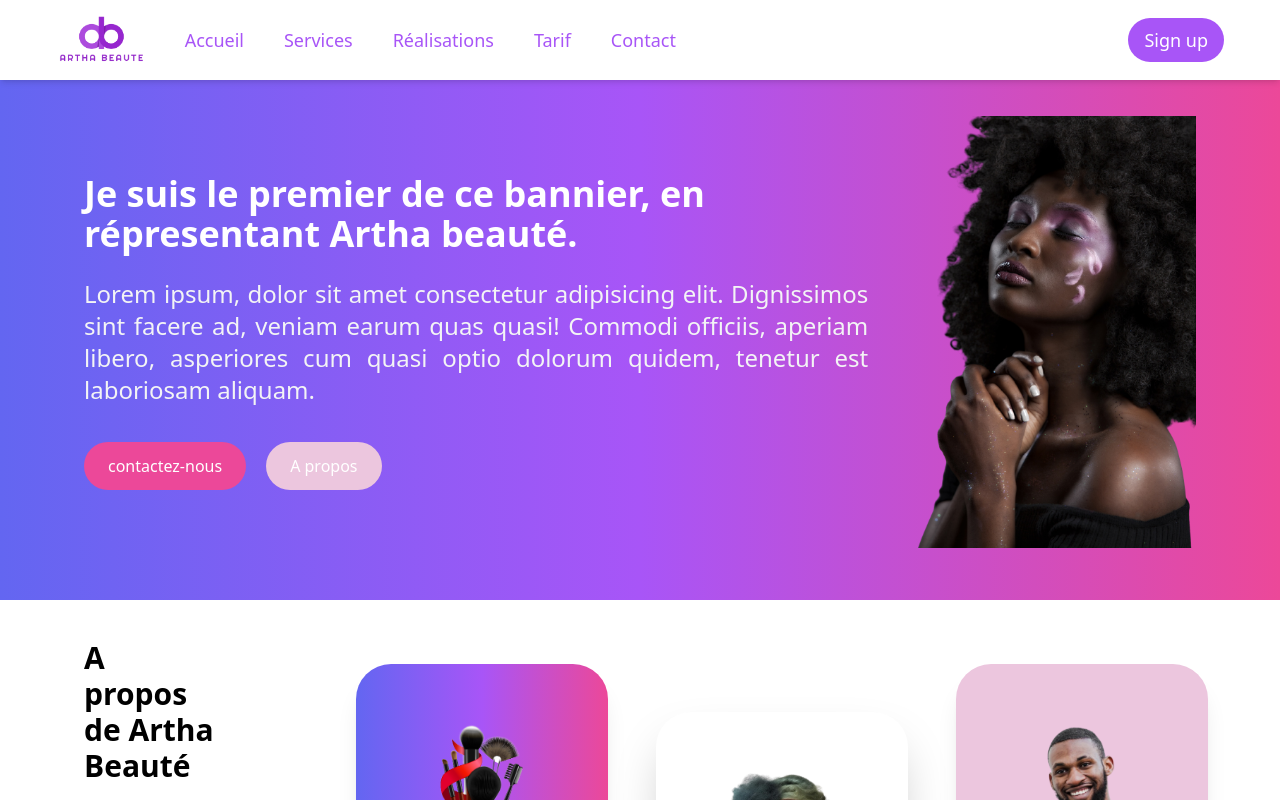
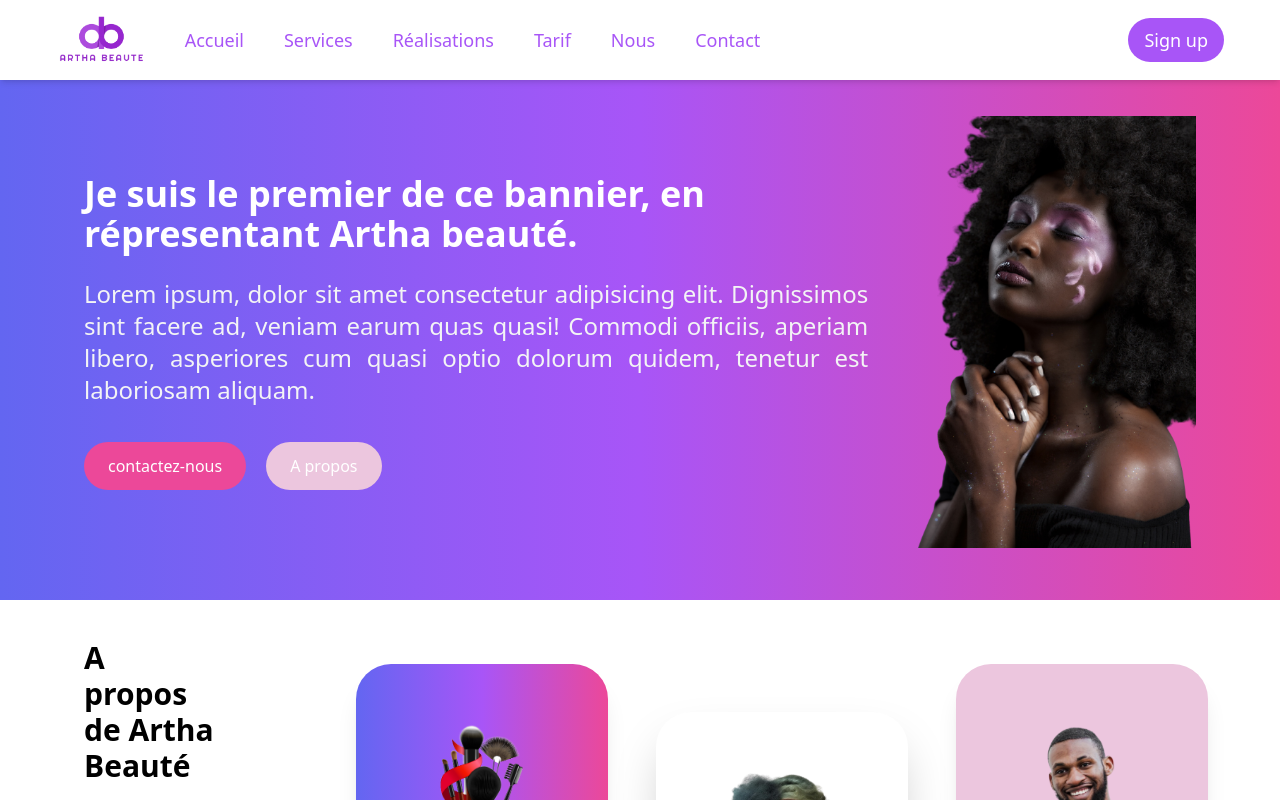
Before and after one commit to rovertnet/agence_beauty, a React (Vite) app in the folder user_agence/: page / in a window 1280 px wide. Shown: the top 800 px of the page. Built offline with nearby package versions, Linux system fonts and the light colour scheme.

Commit message:
Ajout d'une librarie

```diff
--- a/user_agence/package.json
+++ b/user_agence/package.json
@@ -24,6 +24,7 @@
     "eslint-plugin-react-refresh": "^0.4.3",
     "postcss": "^8.4.31",
     "react-icons": "^4.11.0",
+    "react-scroll": "^1.9.0",
     "tailwindcss": "^3.3.5",
     "vite": "^4.4.5"
   }
--- a/user_agence/src/composants/About.jsx
+++ b/user_agence/src/composants/About.jsx
@@ -3,7 +3,7 @@
 function About() {
   return (
     <>
-      <div className=" my-10 md:mx-14 px-4 max-w-screen-2xl mx-auto">
+      <div className=" my-10 md:mx-14 px-4 max-w-screen-2xl mx-auto" id="about">
         <div className=" flex flex-col lg:flex-row justify-between items-start">
           <div className=" lg:w-1/4 px-3">
             <h3 className=" text-3xl text-black font-bold lg:w-1/2 mb-3">
--- a/user_agence/src/composants/Gallery.jsx
+++ b/user_agence/src/composants/Gallery.jsx
@@ -10,18 +10,10 @@ function Gallery() {
       "https://tecdn.b-cdn.net/img/Photos/Horizontal/Nature/4-col/img%20(6).webp",
       "https://tecdn.b-cdn.net/img/Photos/Horizontal/Nature/4-col/img%20(7).webp",
       "https://tecdn.b-cdn.net/img/Photos/Horizontal/Nature/4-col/img%20(8).webp",
-      "https://tecdn.b-cdn.net/img/Photos/Horizontal/Nature/4-col/img%20(9).webp",
-      "https://tecdn.b-cdn.net/img/Photos/Horizontal/Nature/4-col/img%20(10).webp",
-      "https://tecdn.b-cdn.net/img/Photos/Horizontal/Nature/4-col/img%20(11).webp",
-      "https://tecdn.b-cdn.net/img/Photos/Horizontal/Nature/4-col/img%20(12).webp",
-      "https://tecdn.b-cdn.net/img/Photos/Horizontal/Nature/4-col/img%20(13).webp",
-      "https://tecdn.b-cdn.net/img/Photos/Horizontal/Nature/4-col/img%20(14).webp",
-      "https://tecdn.b-cdn.net/img/Photos/Horizontal/Nature/4-col/img%20(15).webp",
-      "https://tecdn.b-cdn.net/img/Photos/Horizontal/Nature/4-col/img%20(15).webp",
     ];
   return (
     <>
-      <div className=" container mx-auto px-5 py-2 md:px-14">
+      <div className=" container mx-auto px-5 py-2 md:px-14" id="realisation">
         <h2 className="md:text-4xl text-center text-3xl mb-10 font-extrabold leading-normal my-6">
           Nos réalisations <br />
           <span className="font-normal text-base mb-0">
--- a/user_agence/src/composants/Home.jsx
+++ b/user_agence/src/composants/Home.jsx
@@ -2,7 +2,7 @@
 function Home() {
   return (
     <>
-      <div className=" md:px-12 p-4 max-w-screen-2xl mx-auto pt-20 bg-gradient-to-r from-indigo-500 via-purple-500 to-pink-500 ...">
+      <div className=" md:px-12 p-4 max-w-screen-2xl mx-auto pt-20 bg-gradient-to-r from-indigo-500 via-purple-500 to-pink-500 ..." id="accueil">
         <div className=" md:p-9 px-4 py-9">
           <div className=" flex flex-col md:flex-row-reverse justify-between items-center gap-10">
             {/* image */}
--- a/user_agence/src/composants/Navbar.jsx
+++ b/user_agence/src/composants/Navbar.jsx
@@ -1,6 +1,7 @@
 import { useState } from "react";
 import { FaXmark } from "react-icons/fa6";
 import { BiMenuAltRight } from "react-icons/bi";
+import { Link } from "react-scroll";
 
 function Navbar() {
   const [showMenu, setShowMenu] = useState(false);
@@ -8,11 +9,12 @@ function Navbar() {
     setShowMenu(!showMenu)
   }
   const navItems = [
-    { link: "Accueil", path: "Accueil" },
-    { link: "Services", path: "Services" },
-    { link: "Réalisations", path: "Realisations" },
-    { link: "Tarif", path: "Tarif" },
-    { link: "Contact", path: "Contacts" },
+    { link: "Accueil", path: "accueil" },
+    { link: "Services", path: "services" },
+    { link: "Réalisations", path: "realisation" },
+    { link: "Tarif", path: "tarif" },
+    { link: "Nous", path: "about" },
+    { link: "Contact", path: "contact" },
   ];
 
   return (
@@ -27,13 +29,16 @@ function Navbar() {
             {/* Show menu */}
             <ul className=" md:flex space-x-10 hidden">
               {navItems.map(({ link, path }) => (
-                <a
-                  className=" block hover:text-[#c654c6]"
+                <Link
+                  className=" block hover:text-[#c654c6] cursor-pointer"
+                  spy={true}
+                  smooth={true}
+                  offset={-100}
                   key={link}
-                  href={path}
+                  to={path}
                 >
                   {link}
-                </a>
+                </Link>
               ))}
             </ul>
           </div>
@@ -65,13 +70,16 @@ function Navbar() {
         }`}
       >
         {navItems.map(({ link, path }) => (
-          <a
-            className=" block text-[#ecc6de]  hover:text-[#c654c6]"
+          <Link
+            className=" block text-[#ecc6de]  hover:text-[#c654c6] cursor-pointer"
+            spy={true}
+            smooth={true}
+            offset={-100}
             key={link}
-            href={path}
+            to={path}
           >
             {link}
-          </a>
+          </Link>
         ))}
         <div className=" space-x-12 md:flex items-center">
           <button className=" bg-[#ecc6de] py-2 px-4 translate-all duration-300 rounded-3xl text-[#c654c6] hover:border-2 hover:border-[#c654c6] hover:text-[#c654c6] hover:bg-white">
--- a/user_agence/src/composants/Tarif.jsx
+++ b/user_agence/src/composants/Tarif.jsx
@@ -30,7 +30,7 @@ function Tarif() {
   ];
   return (
     <>
-      <div className="md:px-14 p-4 max-w-s mx-auto py-10">
+      <div className="md:px-14 p-4 max-w-s mx-auto py-10" id="tarif">
         <div className="text-center">
           <h2 className=" md:text-4xl text-3xl font-extrabold text-black mb-2">
             Nos tarifs
```
Also changed, not shown: 1 other file (tests, documents, lock files or other folders).
